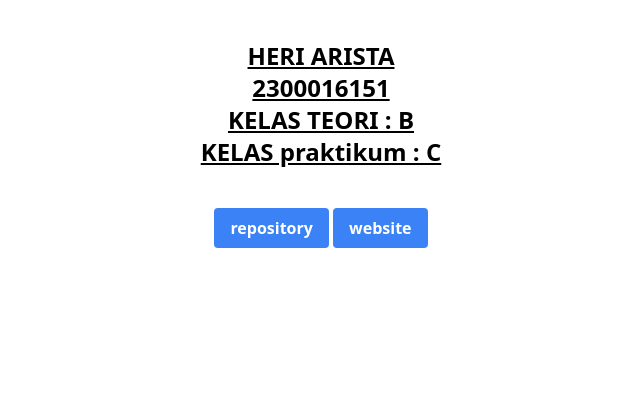
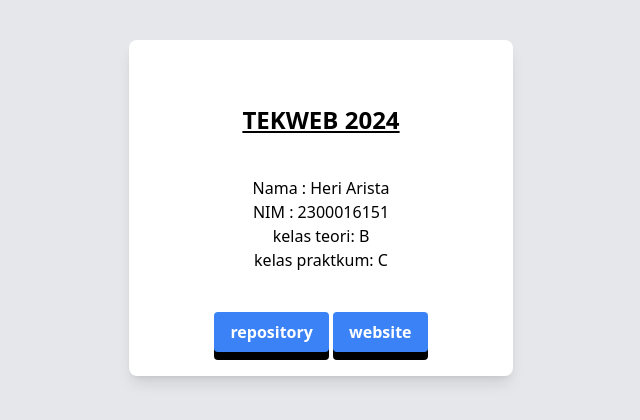
Before and after one commit to Ruang-Ekspresi-UAD/uts-tekweb-2024-ujicoba-hery2606, a plain HTML site: page index.html in a window 1280 px wide. Shown: the whole page, without its empty margins (319-959 px from the left). Drawn offline with nearby package versions, Linux system fonts and the light colour scheme.

Commit message:
commit ke2

```diff
--- a/index.html
+++ b/index.html
@@ -1,4 +1,50 @@
 <html lang="en">
+<head>
+    <meta charset="UTF-8">
+    <meta name="viewport" content="width=device-width, initial-scale=1.0">
+    <title>ujicoba uts</title>
+    <script src="https://cdn.tailwindcss.com"></script>
+</head>
+<body class="bg-gray-200">
+
+<div class="p-10 bg-gray-200 text-white-800">
+    <div class="bg-white max-w-sm mx-auto p-6 rounded-lg shadow-lg">
+        <div class="text-center underline text-2xl font-bold pt-10 ">
+                <h1>TEKWEB 2024</h1>
+        </div>
+
+        <div class="text-center pt-10">
+            <ul>
+                <li>Nama : Heri Arista</li>
+                <li>NIM : 2300016151</li>
+                <li>kelas teori: B </li>
+                <li>kelas praktkum: C </li>
+            </ul>
+        </div>
+
+        <div class="text-center pt-10">
+            <button class="bg-blue-500 hover:bg-blue-700 text-white font-bold py-2 px-4 rounded
+            [box-shadow:0_8px_0_black] active:translate-y-[5px] active:[box-shadow:0_5px_0_black]">
+            <a href="https://github.com/hery2606/2300016151_heri_P4.git">repository</button>
+
+            <button class="bg-blue-500 hover:bg-blue-700 text-white font-bold py-2 px-4 rounded
+            [box-shadow:0_8px_0_black] active:translate-y-[5px] active:[box-shadow:0_5px_0_black]">
+            <a href="https://hery2606.github.io/2300016151_heri_P4/public/index.html">website</button>
+        </div>
+    </div>
+</div>
+
+</body>
+</html>
+
+
+
+
+
+
+
+
+<!-- <html lang="en">
 <head>
     <meta charset="UTF-8">
     <meta name="viewport" content="width=device-width, initial-scale=1.0">
@@ -21,4 +67,4 @@
 
 
 </body>
-</html>
+</html> -->
```
